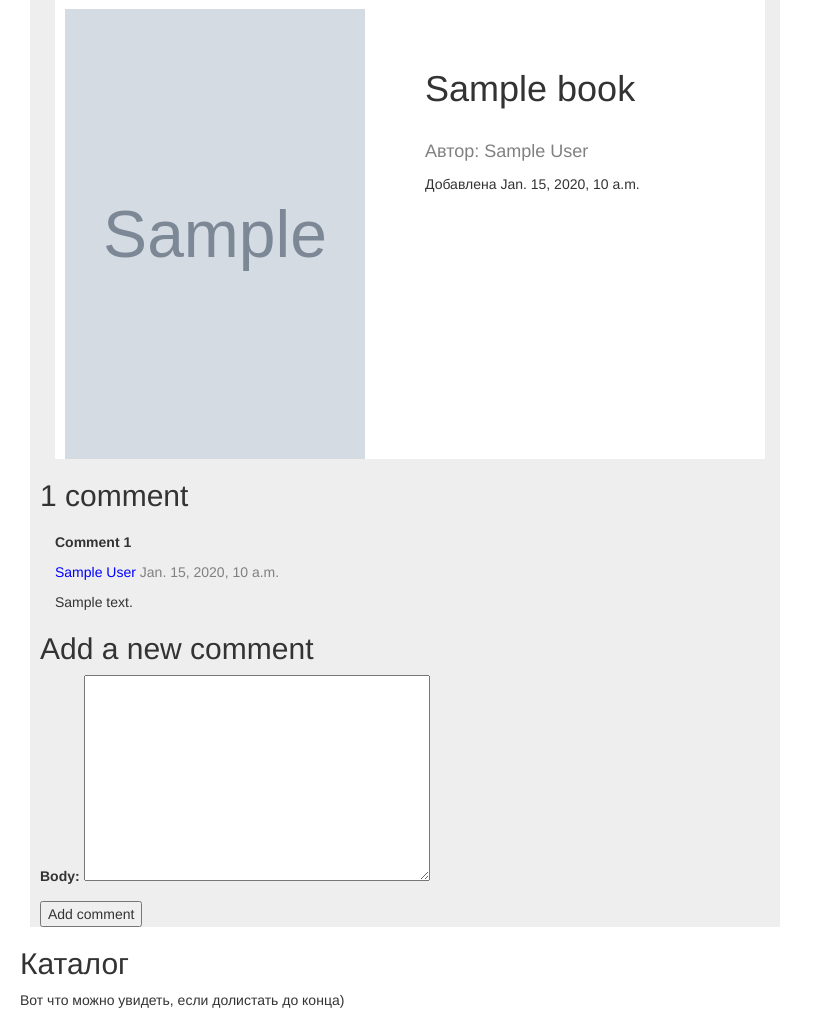
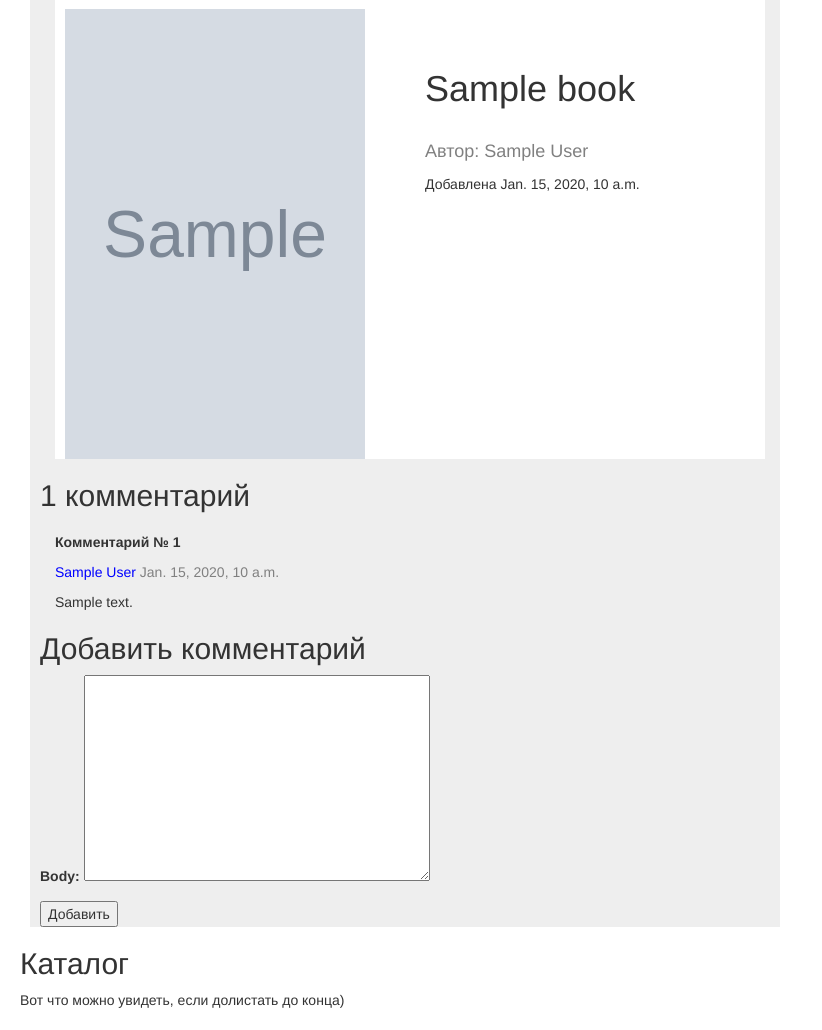
Before and after one commit to Dimagudilin/RIP_Homework, a Django app: page /book/1/ in a window 1280 px wide. Shown: the part 68-1098 px from the top of the page, without its empty margins (0-822 px from the left). Run offline with Django 3.2, Linux system fonts and the light colour scheme; a user stored in the database is signed in; tables that the repository leaves empty hold one stand-in row (values such as "Sample post"); grey boxes marked "Sample" are stand-in pictures; some libraries are stand-ins or nearby versions.

Commit message:
small changes

```diff
--- a/templates/detail.html
+++ b/templates/detail.html
@@ -20,13 +20,13 @@
         </div>
     {% with comments.count as total_comments %}
     <h2>
-        {{ total_comments }} comment{{ total_comments|pluralize }}
+        {{ total_comments }} комментари{{ total_comments|pluralize:"й,ев" }}
     </h2>
     {% endwith %}
     {% for comment in comments %}
     <div class="comment">
         <p class="info" style="font-weight: bold;padding-top: 10px" >
-            Comment {{ forloop.counter }}
+            Комментарий № {{ forloop.counter }}
         <p class="info">
         <span style="color:blue; ">
             {{ comment.name.first_name }} {{ comment.name.last_name }}
@@ -45,11 +45,11 @@
     {% if new_comment %}
         <h2>Your comment has been added.</h2>
     {% else %}
-        <h2>Add a new comment</h2>
+        <h2>Добавить комментарий</h2>
         <form action="." method="post">
             {{ comment_form.as_p }}
             {% csrf_token %}
-            <p><input type="submit" value="Add comment"></p>
+            <p><input type="submit" value="Добавить"></p>
         </form>
     {% endif %}
 {{ book.body|linebreaks }}
```
Also changed, not shown: media/books/2019/12/08/book.png (added).
